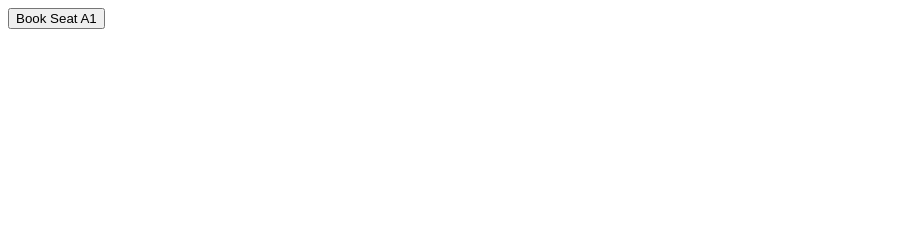
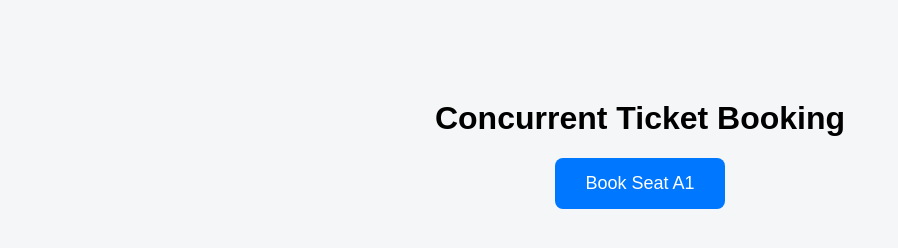
Before and after one commit to ankushmaurya6002-sudo/ticket-booking-system, a website: page public/index.html in a window 1280 px wide. Shown: the whole page, without its empty margins (0-898 px from the left). Drawn offline with Linux system fonts and the light colour scheme.

Commit message:
improve frontend UI

```diff
--- a/public/index.html
+++ b/public/index.html
@@ -1,3 +1,47 @@
-<button onclick="lockSeat('A1')">Book Seat A1</button>
+<!DOCTYPE html>
+<html>
+<head>
+  <title>Ticket Booking System</title>
+
+  <style>
+    body{
+      font-family: Arial;
+      text-align:center;
+      margin-top:100px;
+      background:#f4f6f8;
+    }
+
+    button{
+      padding:15px 30px;
+      font-size:18px;
+      border:none;
+      border-radius:8px;
+      background:#0077ff;
+      color:white;
+      cursor:pointer;
+    }
+
+    button:hover{
+      background:#0056cc;
+    }
+
+    #result{
+      margin-top:20px;
+      font-size:20px;
+      font-weight:bold;
+    }
+  </style>
+</head>
+
+<body>
+
+<h1>Concurrent Ticket Booking</h1>
+
+<button onclick="lockSeat()">Book Seat A1</button>
+
+<div id="result"></div>
 
 <script src="script.js"></script>
+
+</body>
+</html>
--- a/public/script.js
+++ b/public/script.js
@@ -1,13 +1,18 @@
-async function lockSeat(seat) {
-  const res = await fetch("/lock-seat", {
-    method: "POST",
-    headers: {"Content-Type": "application/json"},
-    body: JSON.stringify({
-      seatId: seat,
-      userId: "user123"
+async function lockSeat(){
+
+  const response = await fetch("/lock-seat",{
+    method:"POST",
+    headers:{
+      "Content-Type":"application/json"
+    },
+    body:JSON.stringify({
+      seatId:"A1",
+      userId:"user"+Math.floor(Math.random()*1000)
     })
   });
 
-  const data = await res.json();
-  alert(data.message);
+  const data = await response.json();
+
+  document.getElementById("result").innerText = data.message;
+
 }
```
